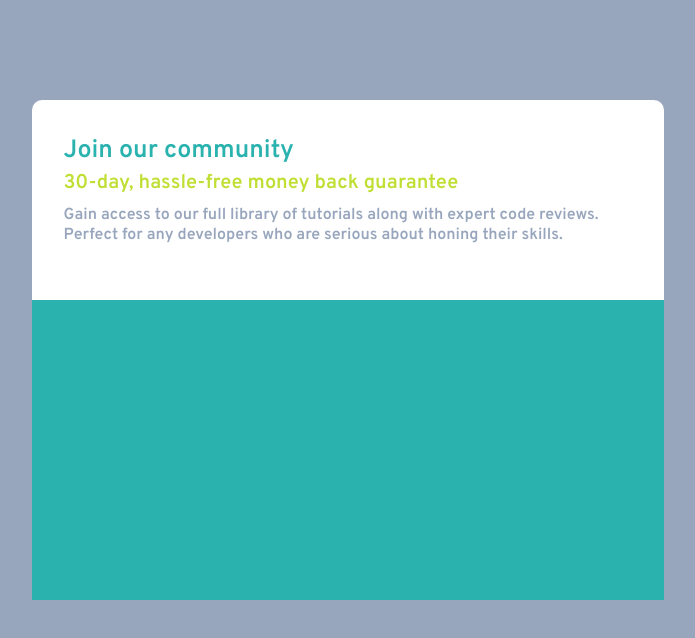
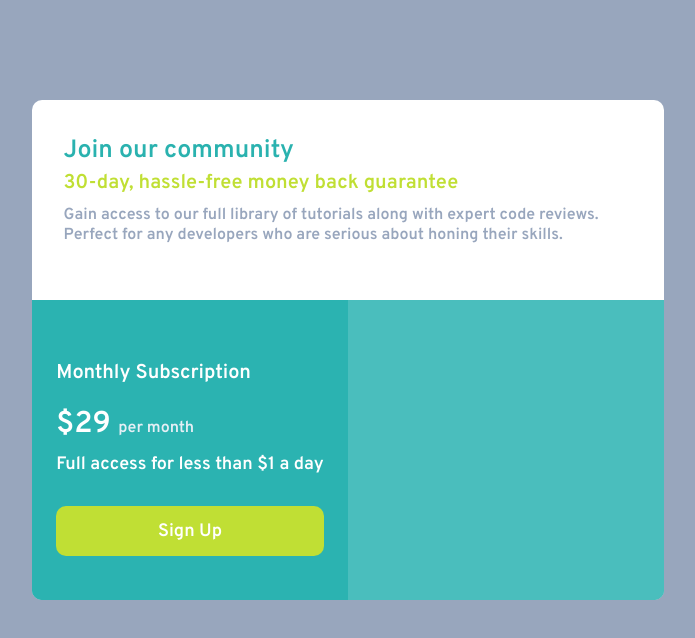
Before and after one commit to cwebdev/Pricing-Grid-Page, a plain HTML site: page index.html in a window 1280 px wide. Shown: the whole page, without its empty margins (292-987 px from the left). Drawn offline with Linux system fonts and the light colour scheme.

Commit message:
Adding left detail section

```diff
--- a/index.html
+++ b/index.html
@@ -24,7 +24,17 @@
       </div>
     </div>
     <div class="DetailsSection">
+      <div class="LeftDetailSection">
+        <div class="LeftDetailsWrapper">
+          <div class="SubscriptionTitle">Monthly Subscription</div>
+          <div class="PriceWrapper"><span class="Price">$29  </span>per month</div>
+          <div class="PriceDetails">Full access for less than $1 a day</div>
+          <div class="SignUpBtnWrapper">Sign Up</div>
+        </div>
+      </div>
+      <div class="RightDetailSection">
 
+      </div>
     </div>
   </div>
 
@@ -34,14 +44,6 @@
 
 
 
-
-
-
-  Monthly Subscription
-
-  &dollar;29 per month
-
-  Full access for less than &dollar;1 a day
 
   Sign Up
 
--- a/style/style.css
+++ b/style/style.css
@@ -71,7 +71,82 @@ body
     width: 100%;
     height: 300px;
     background-color: hsl(179, 62%, 43%);
+    display: flex;
+    flex-wrap: nowrap;
+    border-bottom-left-radius: 10px;
+    border-bottom-right-radius: 10px;
 }
+
+.LeftDetailSection
+{
+    width: 50%;
+    height: 100%;
+    background-color: #2bb3b1;
+    border-bottom-left-radius: 10px;
+    display: flex;
+    align-items: center;
+}
+
+.LeftDetailsWrapper
+{
+    height: 80%;
+    margin: auto;
+}
+
+.SubscriptionTitle
+{
+    margin-top: 30px;
+    font-size: 20px;
+    color: white;
+}
+
+.PriceWrapper
+{
+    color: hsl(204, 43%, 93%);
+    margin-top: 20px;
+}
+
+.PriceWrapper .Price
+{
+    font-size: 30px;
+    color: white;
+}
+
+.PriceDetails
+{
+    font-size: 18px;
+    color:white;
+    margin-top: 10px;
+}
+
+.SignUpBtnWrapper
+{
+    margin-top: 30px;
+    height: 50px;
+    background-color: hsl(71, 73%, 54%);
+    border-radius: 10px;
+    color: white;
+    text-align: center;
+    padding-top: 14px;
+    font-size:18px;
+    cursor: pointer;
+}
+
+.RightDetailSection
+{
+    width: 50%;
+    height: 100%;
+    background-color: #4abebd;
+    border-bottom-right-radius: 10px;
+}
+
+
+
+
+
+
+
+
 
 .row::after {
     content: "";
```
